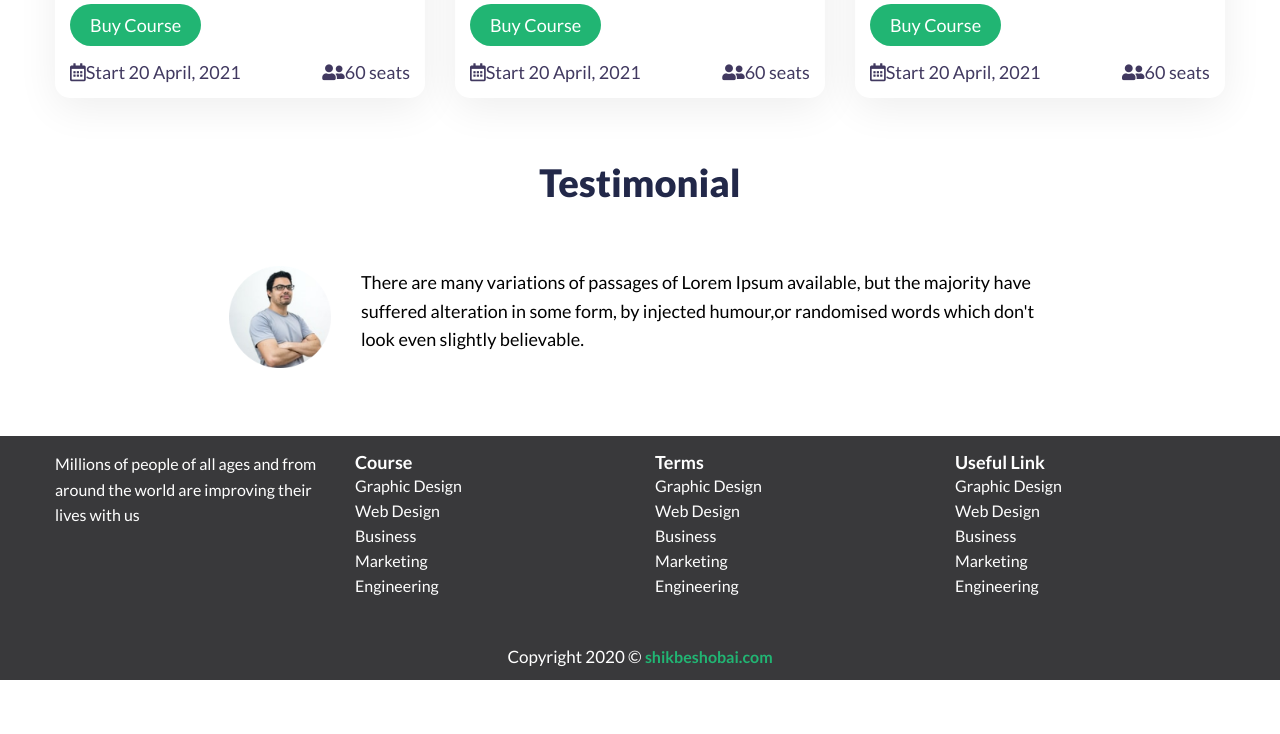
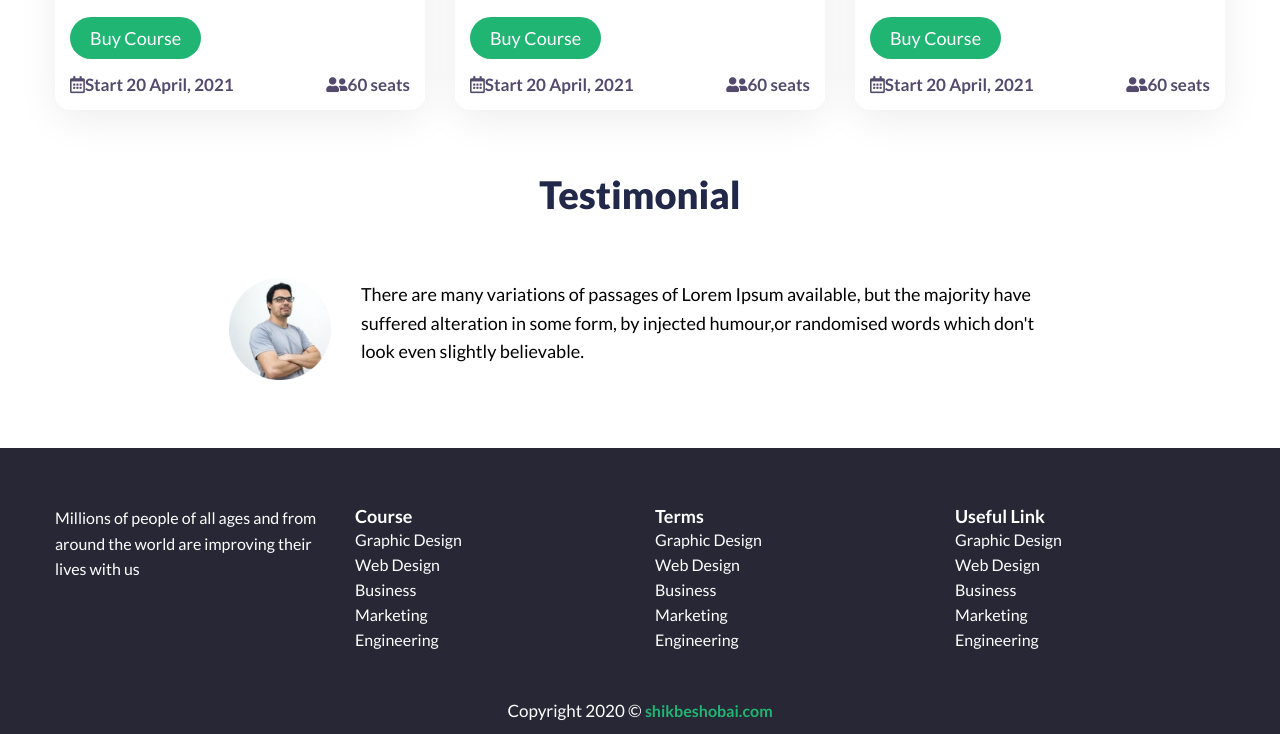
Before and after one commit to Tania415/E-school, a plain HTML site: page index.html in a window 1280 px wide. Shown: the part 1360-2094 px from the top of the page. Before the commit the page ends 2040 px from the top, so only its background shows below. Drawn offline with Linux system fonts and the light colour scheme.

Commit message:
Update style.css

```diff
--- a/css/style.css
+++ b/css/style.css
@@ -157,7 +157,7 @@ nav ul li a:hover{
 
 	background: #b6e9e93d;
 	text-align: center;
-	padding: 45px 30px;
+	padding: 50px 30px;
 	border-radius: 15px;
 	transition-duration: 0.4s;
 }
@@ -171,7 +171,7 @@ nav ul li a:hover{
     height: 80px;
 }
 .feature h3{
-	font-size: 20px;
+	font-size: 22px;
 	color: #423960;
 	margin: 5px 0;
 }
@@ -207,8 +207,9 @@ nav ul li a:hover{
 	margin-top: 15px;
 }
 .course ul li{
-	color: #413960;
-	font-size: 18px;
+    color: #413960e8;
+    font-size: 17px;
+    font-weight: 600;
 }
 .course ul li i{}
 
@@ -242,8 +243,8 @@ nav ul li a:hover{
 
 /*****footer-section***/
 footer{
-	background: #39393b;
-	padding-top: 40px 0;
+	background: #20202ff7;
+	padding-top: 42px !important;
 }
 footer p{
 	color: white;
```
